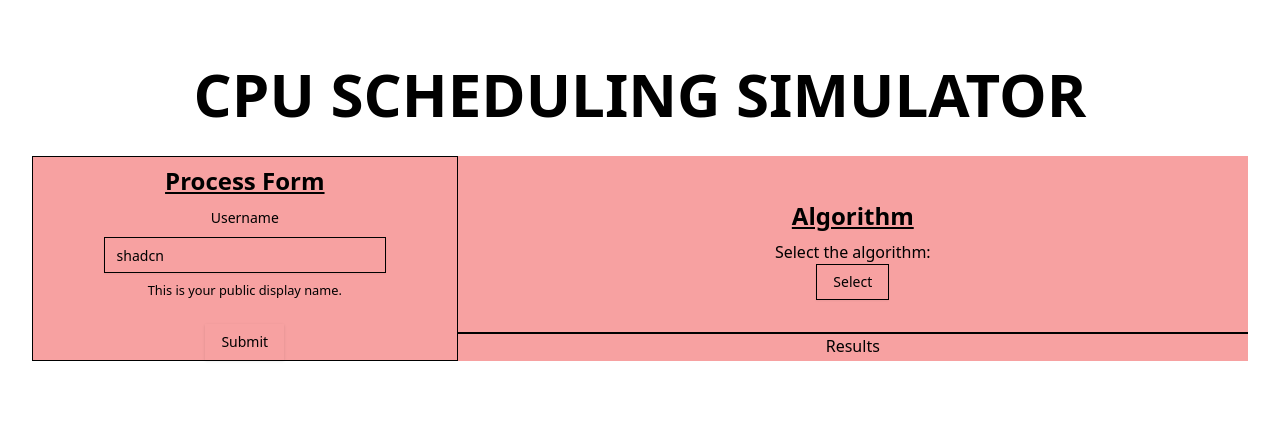
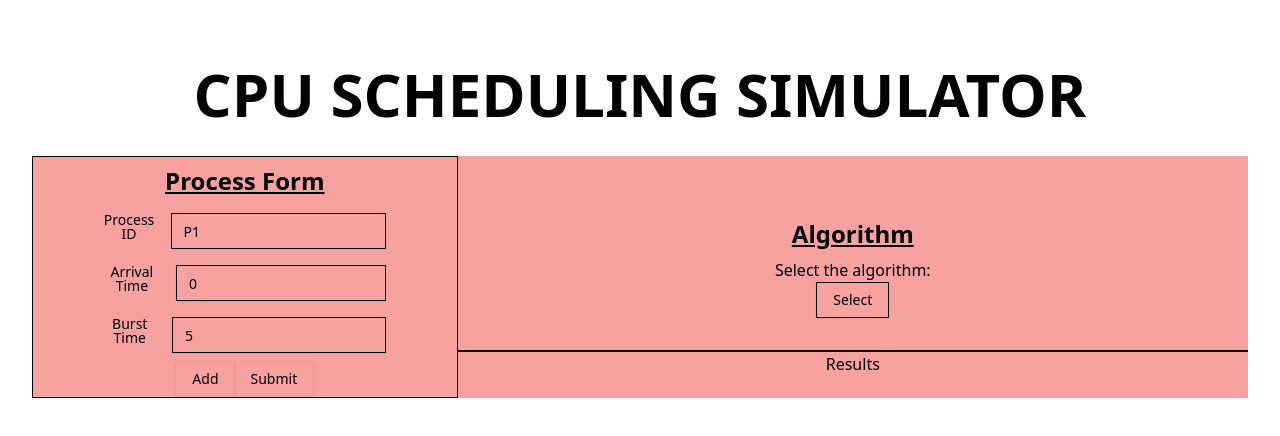
Before and after one commit to Tejas383/LPU_CSE311_CA2, a React (Vite) app: page / in a window 1280 px wide. Shown: the top 436 px of the page. Built offline with nearby package versions, Linux system fonts and the light colour scheme.

Commit message:
completed the skeleton of the process form

```diff
--- a/src/ProcessForm.jsx
+++ b/src/ProcessForm.jsx
@@ -16,16 +16,20 @@ import { Input } from "@/components/ui/input"
 import { Button } from '@/components/ui/button'
 
 const FormSchema = z.object({
-  username: z.string().min(2, {
-    message: "Username must be at least 2 characters.",
+  pid: z.string().min(2, {
+    message: "pid must be at least 2 characters.",
   }),
 })
 
 const ProcessForm = () => {
+  const handleAddProcess = () => {
+
+  }
+
   const form = useForm({
-    resolver: zodResolver(FormSchema),
+    // resolver: zodResolver(FormSchema),
     defaultValues: {
-      username: "",
+      pid: "",
     },
   })
 
@@ -43,23 +47,47 @@ const ProcessForm = () => {
     <div className='w-[35%] border border-black border-solid flex flex-col items-center justify-center'>
       <h2 className='font-bold text-2xl underline p-2'>Process Form</h2>
       <Form {...form}>
-      <form onSubmit={form.handleSubmit(onSubmit)} className="w-2/3 space-y-6">
+      <form onSubmit={form.handleSubmit(onSubmit)} className="w-2/3 space-y-2">
         <FormField
           control={form.control}
-          name="username"
+          name="pid"
           render={({ field }) => (
-            <FormItem>
-              <FormLabel>Username</FormLabel>
+            <FormItem className="flex items-center gap-4">
+              <FormLabel>Process ID</FormLabel>
               <FormControl>
-                <Input placeholder="shadcn" {...field} />
+                <Input placeholder="P1" {...field} />
               </FormControl>
-              <FormDescription>
-                This is your public display name.
-              </FormDescription>
               <FormMessage />
             </FormItem>
           )}
         />
+        <FormField
+          control={form.control}
+          name="at"
+          render={({ field }) => (
+            <FormItem className="flex items-center gap-4">
+              <FormLabel>Arrival Time</FormLabel>
+              <FormControl>
+                <Input placeholder="0" {...field} />
+              </FormControl>
+              <FormMessage />
+            </FormItem>
+          )}
+        />
+        <FormField
+          control={form.control}
+          name="bt"
+          render={({ field }) => (
+            <FormItem className="flex items-center gap-4">
+              <FormLabel>Burst Time</FormLabel>
+              <FormControl>
+                <Input placeholder="5" {...field} />
+              </FormControl>
+              <FormMessage />
+            </FormItem>
+          )}
+        />
+        <Button type = "button" onClick={handleAddProcess}>Add</Button>
         <Button type="submit">Submit</Button>
       </form>
     </Form>
```
